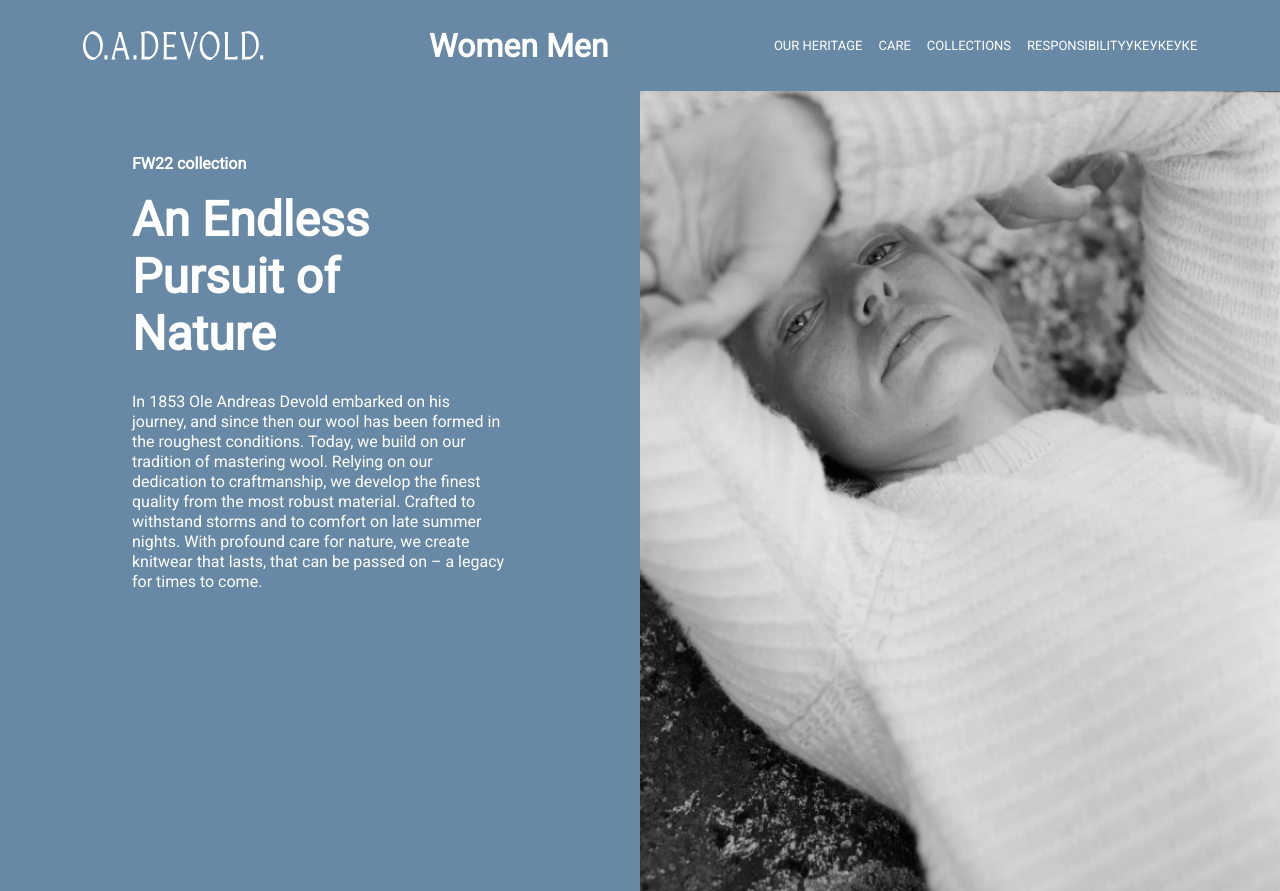
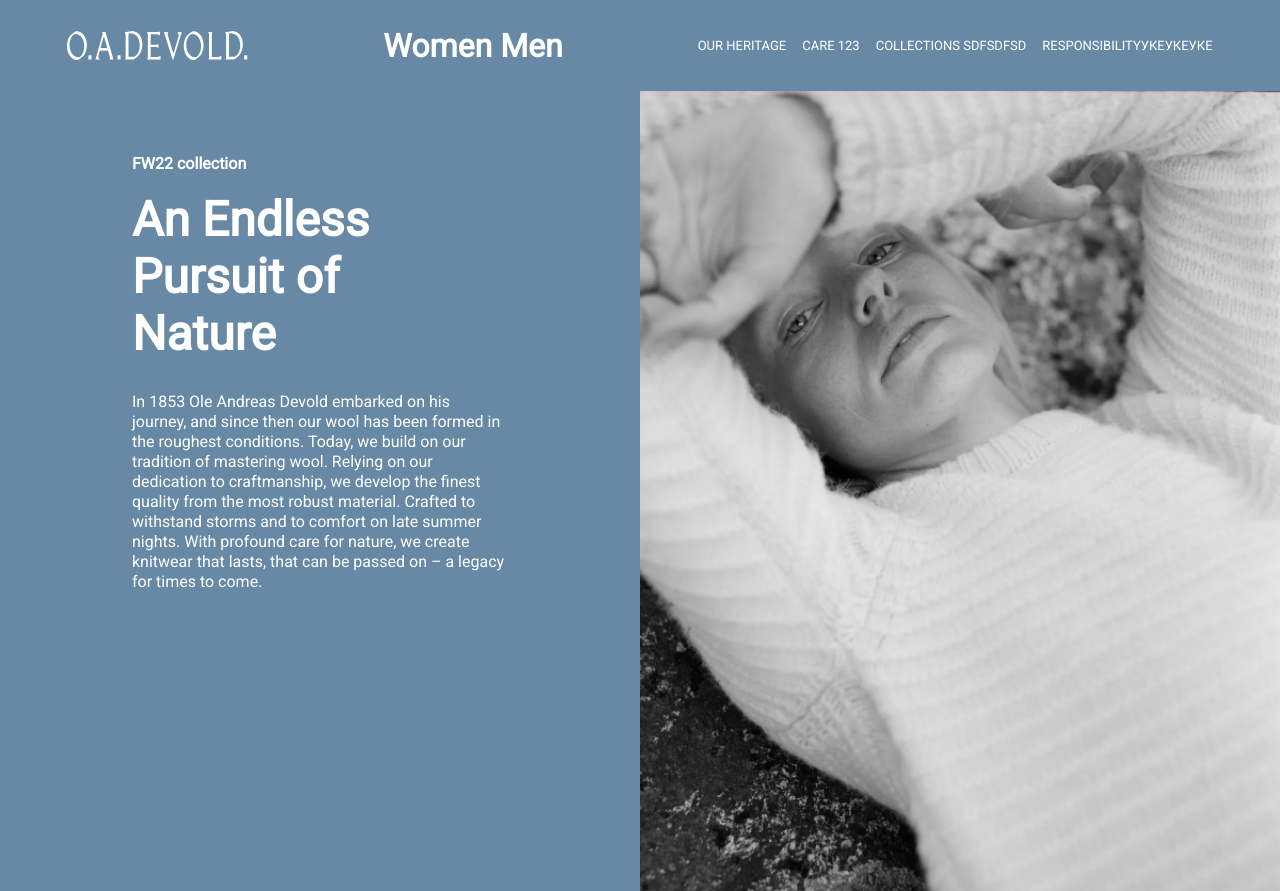
Before and after one commit to magkontrol/Shop, a plain HTML site: page index.html in a window 1280 px wide. Shown: the top 891 px of the page. Drawn offline with Linux system fonts and the light colour scheme.

Commit message:
[fix] text 3

```diff
--- a/index.html
+++ b/index.html
@@ -18,8 +18,8 @@
         <h2 class="header__title">Women Men</h2>
         <nav class="header__nav nav">
             <a class="header__link" href="#">Our Heritage</a>
-            <a class="header__link" href="#">Care</a>
-            <a class="header__link" href="#">Collections</a>
+            <a class="header__link" href="#">Care 123</a>
+            <a class="header__link" href="#">Collections sdfsdfsd</a>
             <a class="header__link" href="#">Responsibilityукеукеуке</a>
         </nav>
     </header>
```
